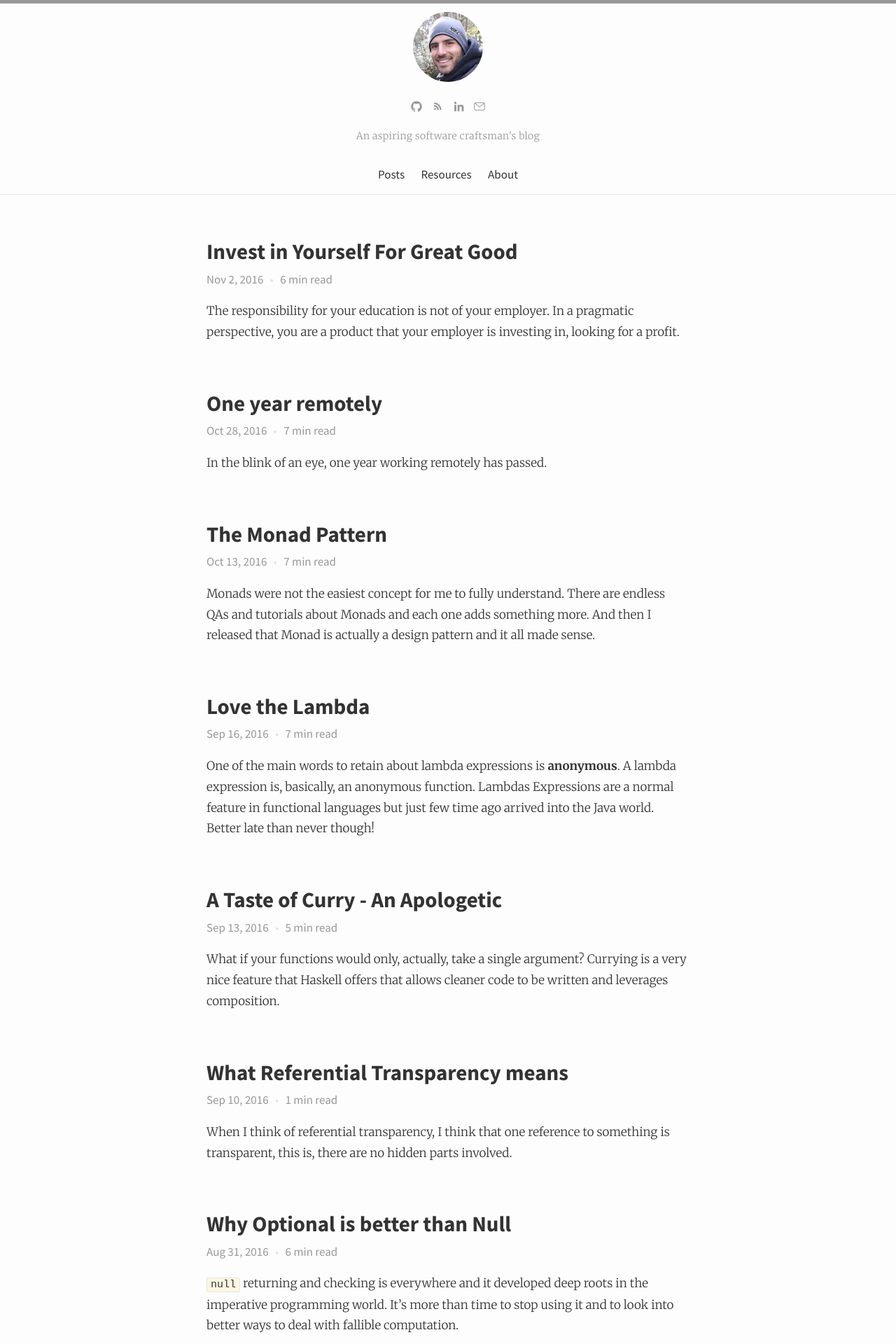
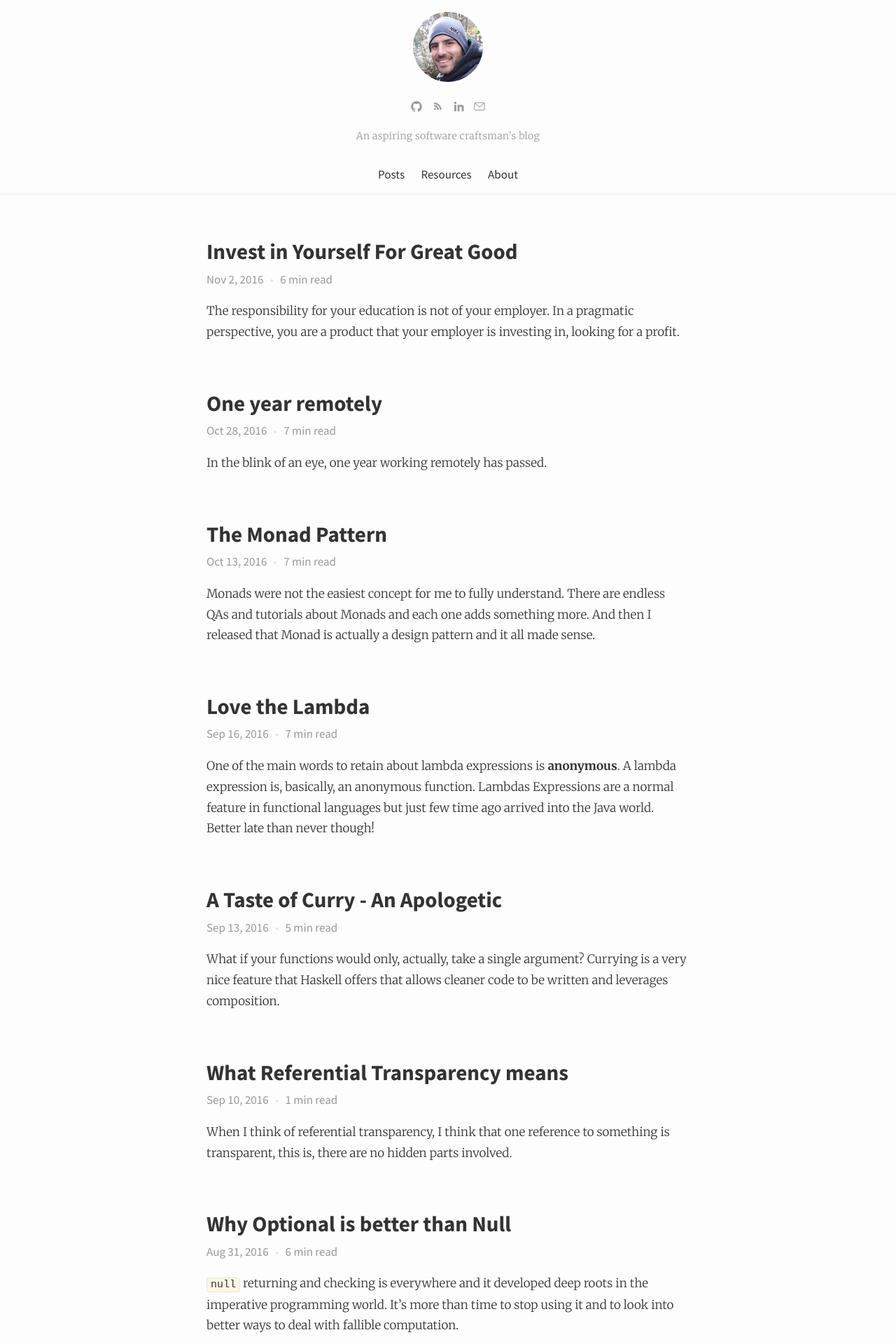
Before and after one commit to NunoAlexandre/nunoalexandre.github.io, a Jekyll site: the page built from index.html, in a window 1280 px wide. Shown: the top 1920 px of the page at 70% size. Built offline with Jekyll 4.4.1, drawn with Linux system fonts in a browser that asks for light colours; comment, search, counter and statistics services are not loaded.

Commit message:
removing site-header > top border

```diff
--- a/_sass/_layout.scss
+++ b/_sass/_layout.scss
@@ -2,26 +2,11 @@
  * Site header
  */
 .site-header {
-    border-top: 5px solid $grey-color-dark;
+padding-top: 5px;
     border-bottom: 1px solid $grey-color-light;
     min-height: 56px;
-
     // Positioning context for the mobile navigation icon
     position: relative;
-}
-
-.site-title {
-    font-size: 26px;
-    font-weight: 300;
-    line-height: 56px;
-    letter-spacing: -1px;
-    margin-bottom: 0;
-    float: left;
-
-    &,
-    &:visited {
-        color: $grey-color-dark;
-    }
 }
 
 .site-description {
@@ -29,7 +14,7 @@
     color: $grey-color;
     font-weight: 300;
     letter-spacing: 0.33px;
-    font-family: Merriweather, Georgia, serif;
+    font-family: $second-font-family, Georgia, serif;
     font-size: $small-font-size;
 }
 
```
